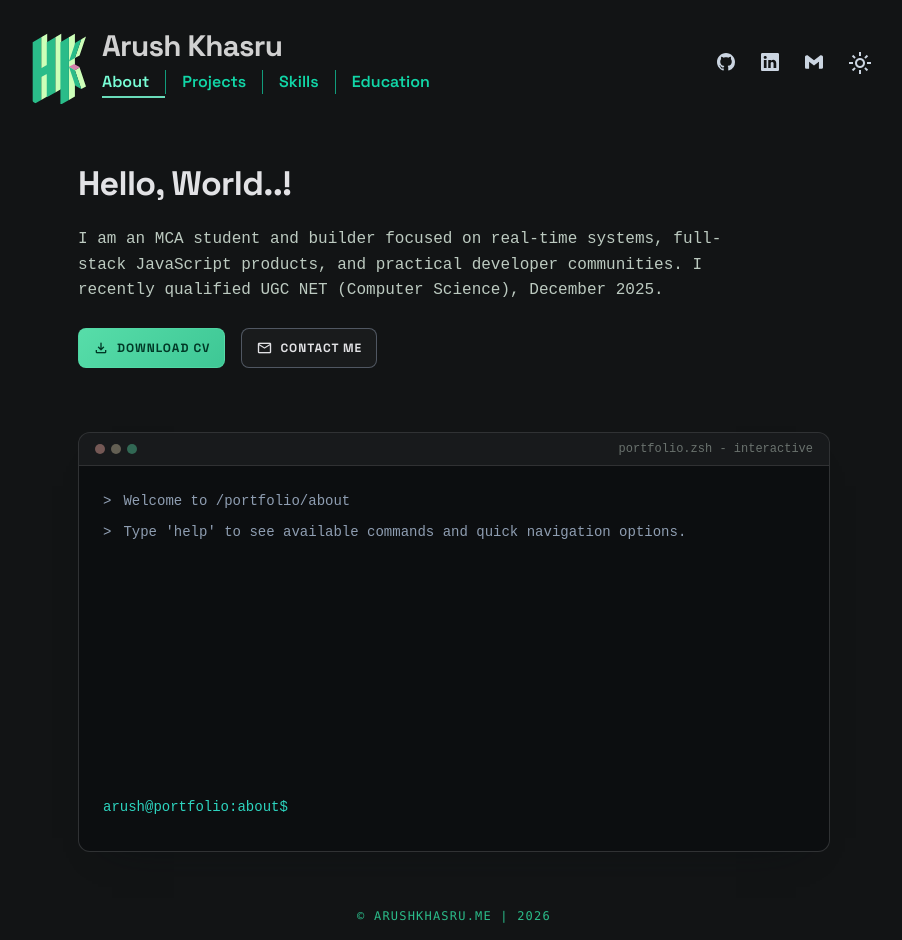
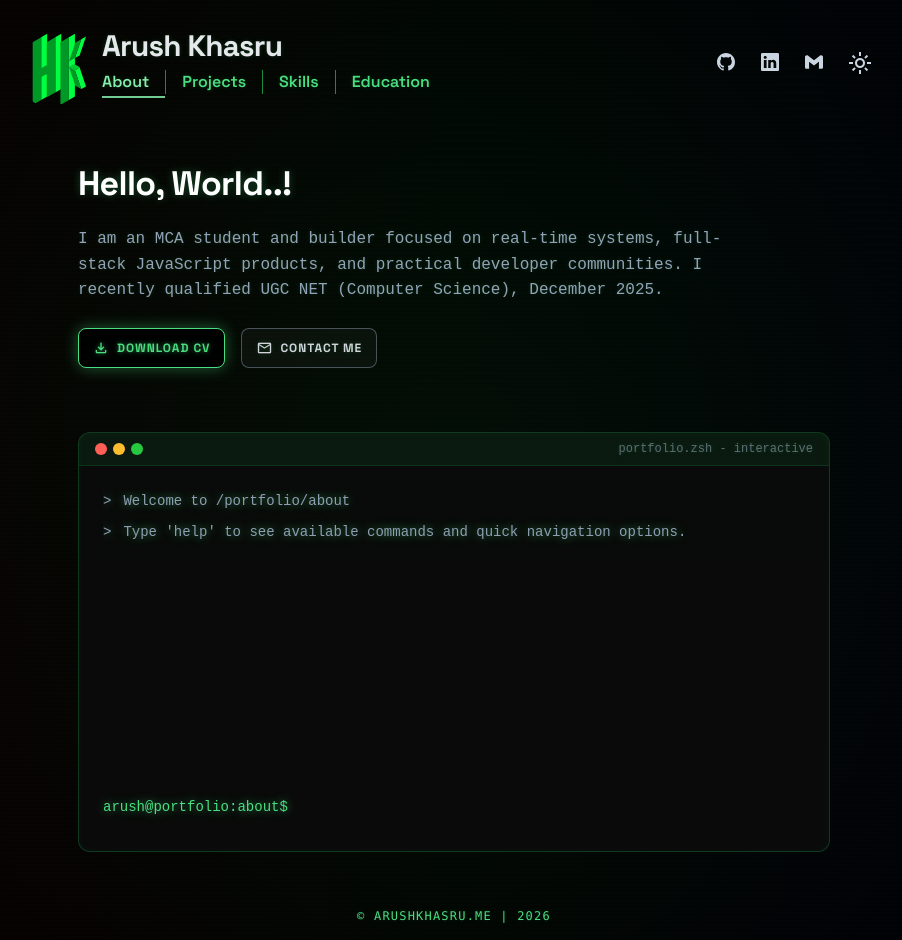
Before and after one commit to ArushKhasru/portfolio, a React (Vite) app: page / in a window 1280 px wide. Both pictures are taken after a click on the button "dark_mode". Shown: the whole page, without its empty margins (186-1088 px from the left). Built offline with nearby package versions, Linux system fonts and the light colour scheme.

Commit message:
the-portfolio

```diff
--- a/src/App.css
+++ b/src/App.css
@@ -20,20 +20,24 @@
   display: grid;
   place-items: center;
   padding: 24px;
-  background-color: var(--page-bg);
   transition:
     background-color 220ms ease,
     color 220ms ease;
 }
 
 .startup-loader--dark {
-  color: #e2e2e5;
-  background: var(--page-bg);
+  color: #ffffff;
+  background-color: #020202;
+  background-image:
+    radial-gradient(circle at 50% 50%, rgba(34, 197, 94, 0.05) 0%, transparent 80%),
+    linear-gradient(rgba(18, 16, 16, 0) 50%, rgba(0, 0, 0, 0.25) 50%),
+    linear-gradient(90deg, rgba(255, 0, 0, 0.03), rgba(0, 255, 0, 0.01), rgba(0, 0, 255, 0.03));
+  background-size: 100% 100%, 100% 4px, 100% 100%;
 }
 
 .startup-loader--light {
   color: #0f172a;
-  background: var(--page-bg);
+  background-color: #f3f6fb;
 }
 
 .startup-loader__content {
@@ -45,7 +49,7 @@
 
 .startup-loader__typed {
   display: inline-block;
-  color: #7ff8cf;
+  color: #4ade80;
   font-weight: 700;
   letter-spacing: 0.07em;
 }
@@ -65,7 +69,7 @@
 
 .startup-loader__caret {
   font-weight: 700;
-  color: #5eead4;
+  color: #4ade80;
   animation: loader-caret-blink 860ms steps(1, end) infinite;
 }
 
@@ -85,12 +89,121 @@
   display: block;
   height: 100%;
   border-radius: inherit;
-  background: linear-gradient(90deg, #2dd4bf 0%, #57dda9 100%);
+  background: linear-gradient(90deg, #22c55e 0%, #4ade80 100%);
   transition: width 160ms ease;
 }
 
 :root[data-theme='light'] .startup-loader__line-loader-fill {
   background: linear-gradient(90deg, #0f766e 0%, #0ea5a4 100%);
+}
+
+:root[data-theme='dark'] .bg-background {
+  background-color: #020202 !important;
+  background-image:
+    radial-gradient(circle at 50% 50%, rgba(34, 197, 94, 0.05) 0%, transparent 80%),
+    linear-gradient(rgba(18, 16, 16, 0) 50%, rgba(0, 0, 0, 0.25) 50%),
+    linear-gradient(90deg, rgba(255, 0, 0, 0.03), rgba(0, 255, 0, 0.01), rgba(0, 0, 255, 0.03));
+  background-size: 100% 100%, 100% 4px, 100% 100%;
+}
+
+:root[data-theme='dark'] .text-on-background {
+  color: #d1d5db !important;
+  text-shadow: 0 0 5px rgba(74, 222, 128, 0.2);
+}
+
+:root[data-theme='dark'] .bg-surface-container-lowest {
+  background-color: #0a0a0a !important;
+  border: 1px solid rgba(34, 197, 94, 0.2);
+  box-shadow: inset 0 0 10px rgba(34, 197, 94, 0.05);
+}
+
+:root[data-theme='dark'] .text-on-surface {
+  color: #ffffff !important;
+  text-shadow: 0 0 8px rgba(74, 222, 128, 0.3);
+}
+
+:root[data-theme='dark'] .text-on-surface-variant {
+  color: #94a3b8 !important;
+}
+
+:root[data-theme='dark'] .text-on-surface-variant\/50 {
+  color: rgb(148 163 184 / 0.6) !important;
+}
+
+:root[data-theme='dark'] .text-on-surface-variant\/60 {
+  color: rgb(148 163 184 / 0.72) !important;
+}
+
+:root[data-theme='dark'] .border-white\/10 {
+  border-color: rgba(34, 197, 94, 0.15) !important;
+}
+
+:root[data-theme='dark'] .border-white\/15 {
+  border-color: rgba(34, 197, 94, 0.25) !important;
+}
+
+:root[data-theme='dark'] .bg-white\/5 {
+  background-color: rgba(34, 197, 94, 0.08) !important;
+}
+
+:root[data-theme='dark'] .text-primary {
+  color: #4ade80 !important;
+  text-shadow: 0 0 10px rgba(74, 222, 128, 0.6);
+}
+
+/* Cyber Theme Additions */
+.cyber-scanline {
+  position: fixed;
+  top: 0;
+  left: 0;
+  width: 100%;
+  height: 100%;
+  background: linear-gradient(
+    to bottom,
+    transparent 0%,
+    rgba(34, 197, 94, 0.03) 50%,
+    transparent 100%
+  );
+  background-size: 100% 8px;
+  pointer-events: none;
+  z-index: 9999;
+  opacity: 0.4;
+  animation: scanline 8s linear infinite;
+}
+
+@keyframes scanline {
+  0% { transform: translateY(-100%); }
+  100% { transform: translateY(100%); }
+}
+
+.cyber-glitch:hover {
+  animation: glitch 0.3s cubic-bezier(.25,.46,.45,.94) both infinite;
+}
+
+@keyframes glitch {
+  0% { transform: translate(0); }
+  20% { transform: translate(-2px, 2px); }
+  40% { transform: translate(-2px, -2px); }
+  60% { transform: translate(2px, 2px); }
+  80% { transform: translate(2px, -2px); }
+  100% { transform: translate(0); }
+}
+
+@keyframes title-pulse {
+  0%, 100% { opacity: 1; filter: brightness(1); }
+  50% { opacity: 0.9; filter: brightness(1.2); }
+}
+
+.animate-pulse-subtle {
+  animation: title-pulse 3s cubic-bezier(0.4, 0, 0.6, 1) infinite;
+}
+
+
+.cyber-grid {
+  background-size: 40px 40px;
+  background-image:
+    linear-gradient(to right, rgba(34, 197, 94, 0.05) 1px, transparent 1px),
+    linear-gradient(to bottom, rgba(34, 197, 94, 0.05) 1px, transparent 1px);
 }
 
 @keyframes loader-caret-blink {
@@ -168,8 +281,13 @@
 }
 
 :root {
-  --focus-ring: rgb(87 221 169 / 0.55);
-  --card-lift-shadow: 0 12px 28px -20px rgb(87 221 169 / 0.45);
+  --focus-ring: rgb(74 222 128 / 0.58);
+  --card-lift-shadow: 0 12px 28px -20px rgb(74 222 128 / 0.42);
+}
+
+:root[data-theme='dark'] {
+  --focus-ring: rgba(74, 222, 128, 0.4);
+  --card-lift-shadow: 0 0 25px rgba(34, 197, 94, 0.15);
 }
 
 :root[data-theme='light'] {
@@ -208,7 +326,7 @@
 
 .logo-node:hover {
   transform: translateY(-2px) rotate(-1deg);
-  box-shadow: 0 14px 34px -24px rgb(87 221 169 / 0.6);
+  box-shadow: 0 14px 34px -24px rgb(74 222 128 / 0.6);
 }
 
 .logo-node:active {
@@ -223,7 +341,7 @@
 .logo-node__pulse {
   opacity: 0;
   background:
-    radial-gradient(circle at center, rgb(87 221 169 / 0.25), transparent 58%);
+    radial-gradient(circle at center, rgb(74 222 128 / 0.25), transparent 58%);
   transition: opacity 220ms ease;
 }
 
@@ -242,7 +360,7 @@
 
 .logo-node:hover .ak-monogram {
   transform: translateY(-1px) scale(1.02);
-  filter: drop-shadow(0 14px 20px rgb(6 40 30 / 0.48));
+  filter: drop-shadow(0 14px 20px rgb(34 197 94 / 0.42));
 }
 
 .logo-node:active .ak-monogram {
@@ -294,14 +412,14 @@
 
 .contact-chip:hover {
   box-shadow:
-    0 0 0 1px rgb(87 221 169 / 0.35),
-    0 0 16px rgb(87 221 169 / 0.38);
+    0 0 0 1px rgb(34 197 94 / 0.4),
+    0 0 16px rgb(34 197 94 / 0.35);
 }
 
 .contact-chip:focus-visible {
   box-shadow:
-    0 0 0 1px rgb(87 221 169 / 0.35),
-    0 0 16px rgb(87 221 169 / 0.38);
+    0 0 0 1px rgb(34 197 94 / 0.4),
+    0 0 16px rgb(34 197 94 / 0.35);
 }
 
 .lift-on-hover {
@@ -379,14 +497,30 @@
 }
 
 .action-btn-primary {
-  color: #003826;
-  background: linear-gradient(135deg, #57dda9 0%, #3ec795 100%);
-  border-color: rgb(87 221 169 / 0.6);
-  box-shadow: 0 12px 28px -22px rgb(87 221 169 / 0.65);
+  color: #052e16;
+  background: linear-gradient(135deg, #22c55e 0%, #16a34a 100%);
+  border-color: rgb(74 222 128 / 0.6);
+  box-shadow: 0 12px 28px -22px rgb(34 197 94 / 0.62);
+  position: relative;
+  overflow: hidden;
+}
+
+:root[data-theme='dark'] .action-btn-primary {
+  background: #000;
+  color: #4ade80;
+  border: 1px solid #4ade80;
+  box-shadow: 0 0 15px rgba(74, 222, 128, 0.4);
+  text-shadow: 0 0 5px rgba(74, 222, 128, 0.6);
+}
+
+:root[data-theme='dark'] .action-btn-primary:hover {
+  background: #4ade80;
+  color: #000;
+  box-shadow: 0 0 25px rgba(74, 222, 128, 0.7);
 }
 
 .action-btn-primary:hover {
-  box-shadow: 0 14px 30px -20px rgb(87 221 169 / 0.75);
+  box-shadow: 0 14px 30px -20px rgb(34 197 94 / 0.7);
 }
 
 .action-btn-ghost {
@@ -396,8 +530,8 @@
 }
 
 .action-btn-ghost:hover {
-  border-color: rgb(87 221 169 / 0.5);
-  background: rgb(255 255 255 / 0.08);
+  border-color: rgb(74 222 128 / 0.55);
+  background: rgb(74 222 128 / 0.1);
 }
 
 .footer-link {
@@ -415,8 +549,8 @@
 }
 
 .terminal-shell:hover {
-  border-color: rgb(87 221 169 / 0.35) !important;
-  box-shadow: 0 26px 42px -32px rgb(87 221 169 / 0.3);
+  border-color: rgb(34 197 94 / 0.48) !important;
+  box-shadow: 0 26px 42px -32px rgb(34 197 94 / 0.33);
 }
 
 .terminal-line {
@@ -453,7 +587,7 @@
 }
 
 .terminal-prompt {
-  color: #2dd4bf;
+  color: #4ade80;
 }
 
 .terminal-marker {
@@ -469,11 +603,11 @@
 }
 
 .terminal-output-link {
-  color: #5eead4;
+  color: #86efac;
 }
 
 .terminal-output-link:hover {
-  color: #99f6e4;
+  color: #bbf7d0;
 }
 
 .terminal-output-error {
--- a/src/App.jsx
+++ b/src/App.jsx
@@ -154,26 +154,24 @@ function getInitialTheme() {
 }
 
 function StartupLoader({ isDark, onComplete }) {
-  const loaderName = 'Arush_Khasru'
+  const loaderName = 'ARUSH_KHASRU'
   const [typedName, setTypedName] = useState('')
   const [lineProgress, setLineProgress] = useState(0)
   const hasCompletedRef = useRef(false)
-  const TYPE_DELAY_MS = 170
-  const LINE_PROGRESS_DELAY_MS = 120
-  const FINAL_HOLD_MS = 420
+  const TYPE_DELAY_MS = 100
+  const LINE_PROGRESS_DELAY_MS = 80
+  const FINAL_HOLD_MS = 600
 
   useEffect(() => {
     let timer = undefined
 
     if (typedName.length < loaderName.length) {
-      const typingTimer = window.setTimeout(() => {
+      timer = window.setTimeout(() => {
         setTypedName(loaderName.slice(0, typedName.length + 1))
       }, TYPE_DELAY_MS)
-
-      timer = typingTimer
     } else if (lineProgress < 100) {
       timer = window.setTimeout(() => {
-        setLineProgress((current) => Math.min(current + 5, 100))
+        setLineProgress((current) => Math.min(current + 8, 100))
       }, LINE_PROGRESS_DELAY_MS)
     } else if (!hasCompletedRef.current) {
       hasCompletedRef.current = true
@@ -183,15 +181,7 @@ function StartupLoader({ isDark, onComplete }) {
     }
 
     return () => window.clearTimeout(timer)
-  }, [
-    typedName,
-    loaderName,
-    lineProgress,
-    onComplete,
-    TYPE_DELAY_MS,
-    LINE_PROGRESS_DELAY_MS,
-    FINAL_HOLD_MS,
-  ])
+  }, [typedName, lineProgress, onComplete, loaderName.length])
 
   return (
     <section
@@ -207,7 +197,7 @@ function StartupLoader({ isDark, onComplete }) {
             </span>
           )}
         </p>
-        <div className="startup-loader__line-loader" role="progressbar" aria-valuemin={0} aria-valuemax={100} aria-valuenow={lineProgress}>
+        <div className="startup-loader__line-loader mt-8" role="progressbar" aria-valuemin={0} aria-valuemax={100} aria-valuenow={lineProgress}>
           <span className="startup-loader__line-loader-fill" style={{ width: `${lineProgress}%` }}></span>
         </div>
       </div>
@@ -215,23 +205,23 @@ function StartupLoader({ isDark, onComplete }) {
   )
 }
 
-function AKLogo({ onOpenAbout }) {
+function AKLogo({ onOpenAbout, isDark }) {
   return (
     <button
       type="button"
       onClick={onOpenAbout}
-      className="logo-node relative flex h-[84px] w-[58px] items-center justify-center overflow-hidden rounded-xl"
+      className={`logo-node relative flex h-[84px] w-[58px] items-center justify-center overflow-hidden rounded-xl ${isDark ? 'cyber-glitch' : ''}`}
       aria-label="Go to About section"
       title="About"
     >
       <span aria-hidden="true" className="logo-node__pulse absolute inset-0"></span>
         <svg aria-hidden="true" focusable="false" viewBox="0 0 272 480" xmlns="http://www.w3.org/2000/svg">
     <title>AK Monogram</title>
-    <path fill="#cdffb8" d="M62 417V123L90 107V401ZM128 382V123L156 107V366ZM88 295V253L116 237V279ZM192 417V123L220 107V401ZM220 221 250 132 272 120 242
+    <path fill={isDark ? "#00ff41" : "#cdffb8"} d="M62 417V123L90 107V401ZM128 382V123L156 107V366ZM88 295V253L116 237V279ZM192 417V123L220 107V401ZM220 221 250 132 272 120 242
   209ZM220 278 250 366 272 354 242 265Z"/>
-    <path fill="#d482ab" d="M22 146 62 123 90 107 50 130ZM88 146 128 123 156 107 116 130ZM62 268 88 253 116 237 90 252ZM152 146 192 123 220 107 180 130ZM222
+    <path fill={isDark ? "#00cc33" : "#d482ab"} d="M22 146 62 123 90 107 50 130ZM88 146 128 123 156 107 116 130ZM62 268 88 253 116 237 90 252ZM152 146 192 123 220 107 180 130ZM222
   149 250 132 272 120 244 136ZM192 262 220 278 244 264 216 248Z"/>
-    <path fill="#2abc89" d="M22 440 62 417V123L22 146ZM88 405 128 382V123L88 146ZM62 310 88 295V253L62 268ZM152 440 192 417V123L152 146ZM192 237 220 221 250
+    <path fill={isDark ? "#009926" : "#2abc89"} d="M22 440 62 417V123L22 146ZM88 405 128 382V123L88 146ZM62 310 88 295V253L62 268ZM152 440 192 417V123L152 146ZM192 237 220 221 250
   132 222 149ZM192 262 220 278 250 366 222 350Z"/>
   </svg>
     </button>
@@ -458,9 +448,9 @@ Down Arrow                   - next command`,
       <div className="terminal-shell flex h-[420px] flex-col overflow-hidden border border-white/15 bg-surface-container-lowest">
         <div className="flex items-center justify-between border-b border-white/10 bg-white/5 px-4 py-2">
           <div className="flex gap-1.5">
-            <div className="h-2.5 w-2.5 rounded-full bg-error/40"></div>
-            <div className="h-2.5 w-2.5 rounded-full bg-secondary-fixed-dim/40"></div>
-            <div className="h-2.5 w-2.5 rounded-full bg-primary/40"></div>
+            <div className="h-3 w-3 rounded-full bg-[#ff5f56]"></div>
+            <div className="h-3 w-3 rounded-full bg-[#ffbd2e]"></div>
+            <div className="h-3 w-3 rounded-full bg-[#27c93f]"></div>
           </div>
           <div className="font-code-md text-xs text-on-surface-variant/50">
             portfolio.zsh - interactive
@@ -508,15 +498,20 @@ Down Arrow                   - next command`,
           </div>
           <form onSubmit={handleSubmit} className="mt-4 flex items-center gap-3">
             <span className="terminal-prompt">{promptPrefix}$</span>
-            <input
+            <div className="relative flex-1">
+              <input
               ref={inputRef}
               value={input}
               onChange={(event) => setInput(event.target.value)}
               onKeyDown={handleKeyDown}
-              className="terminal-input w-full  bg-transparent text-on-surface  placeholder:text-on-surface-variant/60"
+              className="terminal-input w-full bg-transparent text-on-surface placeholder:text-on-surface-variant/60 outline-none"
               autoComplete="off"
               spellCheck={false}
             />
+              {isDark && input === '' && (
+                <span className="absolute left-0 top-1/2 h-4 w-2 -translate-y-1/2 animate-[loader-caret-blink_1s_infinite] bg-primary/60"></span>
+              )}
+            </div>
           </form>
         </div>
       </div>
@@ -594,7 +589,7 @@ function ProjectsRoute() {
               </div>
               <p className="text-body-md text-on-surface-variant">{project.description}</p>
             </div>
-            <span className="interactive-press inline-flex items-center text-primary hover:text-[#79ffd7]">
+            <span className="interactive-press inline-flex items-center text-primary hover:text-[#86efac]">
               <span className="material-symbols-outlined text-lg leading-none" aria-hidden="true">
                 arrow_outward
               </span>
@@ -734,26 +729,22 @@ function App() {
   }
 
   return (
-    <div className="app-shell flex min-h-screen flex-col bg-background text-on-background selection:bg-primary selection:text-on-primary">
-      <header
-        className={`full-width ${
-          isDark
-            ? 'bg-[linear-gradient(90deg,#171a1f_0%,#11151a_100%)]/95'
-            : 'bg-[linear-gradient(90deg,#eef4ff_0%,#e8effa_100%)]/95'
-        }`}
-      >
+    <div className={`app-shell flex min-h-screen flex-col bg-background text-on-background selection:bg-primary selection:text-on-primary ${isDark ? 'cyber-grid' : ''}`}>
+      {isDark && <div className="cyber-scanline" aria-hidden="true" />}
+      <header className="full-width bg-transparent">
         <nav className="mx-auto flex max-w-[900px] items-center justify-between gap-6 px-6 py-5 font-['Space_Grotesk']">
           <div className="flex min-w-0 items-center gap-4">
             <div className="hidden sm:block">
-              <AKLogo onOpenAbout={() => navigate('/')} />
+              <AKLogo onOpenAbout={() => navigate('/')} isDark={isDark} />
             </div>
             <div className="min-w-0">
               <p
-                className={`truncate text-2xl font-bold tracking-tight sm:text-[1.85rem] ${
-                  isDark ? 'text-[#d1d1d1]' : 'text-slate-800'
+                className={`truncate text-2xl font-bold tracking-tight sm:text-[1.85rem] animate-pulse-subtle ${
+                  isDark ? 'text-[#e5e7eb]' : 'text-slate-800'
                 }`}
               >
                 Arush Khasru
+                <span className="ml-1 inline-block h-[0.8em] w-[8px] bg-primary/60 align-middle animate-[loader-caret-blink_1s_infinite]"></span>
               </p>
               <div className="mt-2 hidden items-center text-base font-semibold md:flex">
                 {navLinks.map((link, index) => {
@@ -771,15 +762,15 @@ function App() {
                       className={`route-link transition-colors ${
                         isDark
                           ? isActive
-                            ? 'text-[#79ffd7]'
-                            : 'text-[#11d6a7] hover:text-[#79ffd7]'
+                            ? 'text-[#86efac]'
+                            : 'text-[#4ade80] hover:text-[#86efac]'
                           : isActive
                             ? 'text-emerald-700'
                             : 'text-emerald-600 hover:text-emerald-700'
                       } ${
                         index !== navLinks.length - 1
                           ? isDark
-                            ? 'mr-4 border-r border-[#11d6a7]/70 pr-4'
+                            ? 'mr-4 border-r border-[#22c55e]/70 pr-4'
                             : 'mr-4 border-r border-emerald-500/70 pr-4'
                           : ''
                       }`}
@@ -800,7 +791,7 @@ function App() {
                 rel={contact.key === 'email' ? undefined : 'noreferrer'}
                 className={`contact-chip inline-flex items-center rounded-full p-2 text-sm ${
                   isDark
-                    ? 'text-slate-300 hover:bg-white/5 hover:text-white'
+                    ? 'text-slate-300 hover:bg-[#2b3a4f] hover:text-[#f8fafc]'
                     : 'text-slate-700 hover:bg-slate-200 hover:text-slate-900'
                 }`}
                 title={`${contact.label}: ${contact.display}`}
@@ -813,7 +804,7 @@ function App() {
               type="button"
               className={`theme-toggle rounded-full p-2 transition-all ${
                 isDark
-                  ? 'text-slate-300 hover:bg-white/5 hover:text-white'
+                  ? 'text-slate-300 hover:bg-[#2b3a4f] hover:text-[#f8fafc]'
                   : 'text-slate-700 hover:bg-slate-200 hover:text-slate-900'
               }`}
               aria-label="Toggle theme"
@@ -848,15 +839,15 @@ function App() {
                 className={`route-link transition-colors ${
                   isDark
                     ? isActive
-                      ? 'text-[#79ffd7]'
-                      : 'text-[#11d6a7] hover:text-[#79ffd7]'
+                      ? 'text-[#86efac]'
+                      : 'text-[#4ade80] hover:text-[#86efac]'
                     : isActive
                       ? 'text-emerald-700'
                       : 'text-emerald-600 hover:text-emerald-700'
                 } ${
                   index !== navLinks.length - 1
                     ? isDark
-                      ? 'mr-3 border-r border-[#11d6a7]/70 pr-3'
+                      ? 'mr-3 border-r border-[#22c55e]/70 pr-3'
                       : 'mr-3 border-r border-emerald-500/70 pr-3'
                     : ''
                 }`}
@@ -882,7 +873,7 @@ function App() {
       <footer className="full-width py-4 text-center">
         <div
           className={`mx-auto max-w-[800px] px-6 text-center font-mono text-xs uppercase tracking-widest ${
-            isDark ? 'text-[#2BBC8A]' : 'text-emerald-700'
+            isDark ? 'text-[#4ade80]' : 'text-emerald-700'
           }`}
         >
           © arushkhasru.me | 2026
--- a/src/index.css
+++ b/src/index.css
@@ -5,8 +5,8 @@
 }
 
 :root {
-  --page-bg: #1d1f21;
-  --page-fg: #e2e2e5;
+  --page-bg: #111827;
+  --page-fg: #e5e7eb;
   color-scheme: dark;
 }
 
```
